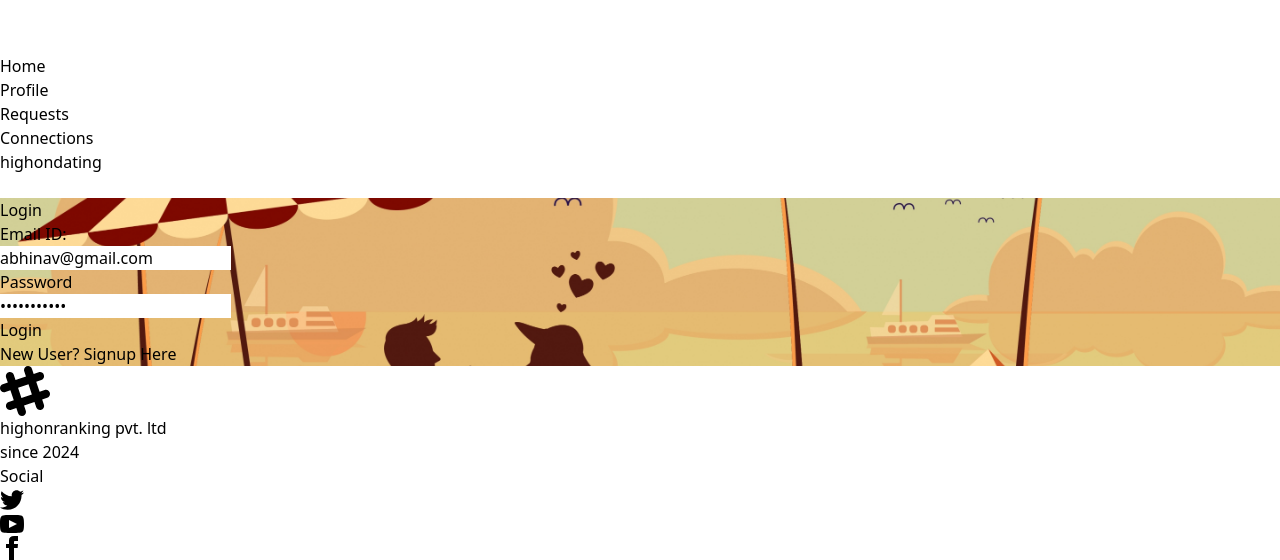
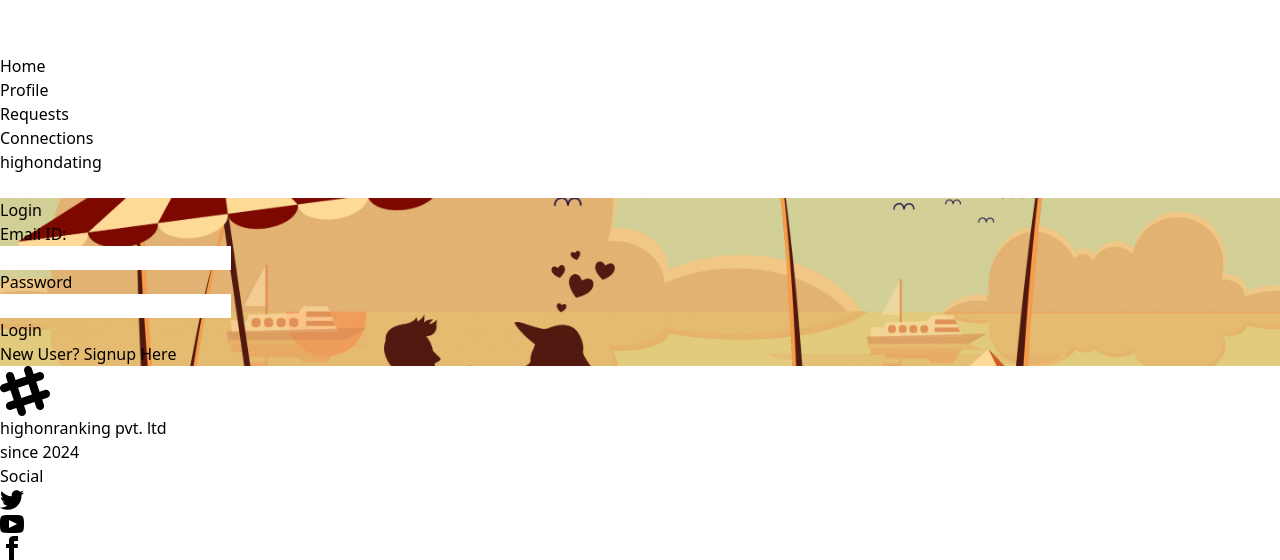
Before and after one commit to highonranking/highondating, a React (Vite) app: page /login in a window 1280 px wide. Shown: the part 1226-1786 px from the top of the page. Built offline with nearby package versions, Linux system fonts and the light colour scheme; no server answers.

Commit message:
axios fixes

```diff
--- a/src/components/Login.jsx
+++ b/src/components/Login.jsx
@@ -7,8 +7,8 @@ import { BASE_URL } from "../utils/constants";
 import BG_IMG from '../assets/bg.jpg'
 
 const Login = () => {
-  const [emailId, setEmailId] = useState("abhinav@gmail.com");
-  const [password, setPassword] = useState("Abhinav@123");
+  const [emailId, setEmailId] = useState("");
+  const [password, setPassword] = useState("");
   const [firstName, setFirstName] = useState("");
   const [lastName, setLastName] = useState("");
   const [isLoginForm, setIsLoginForm] = useState(true);
```
